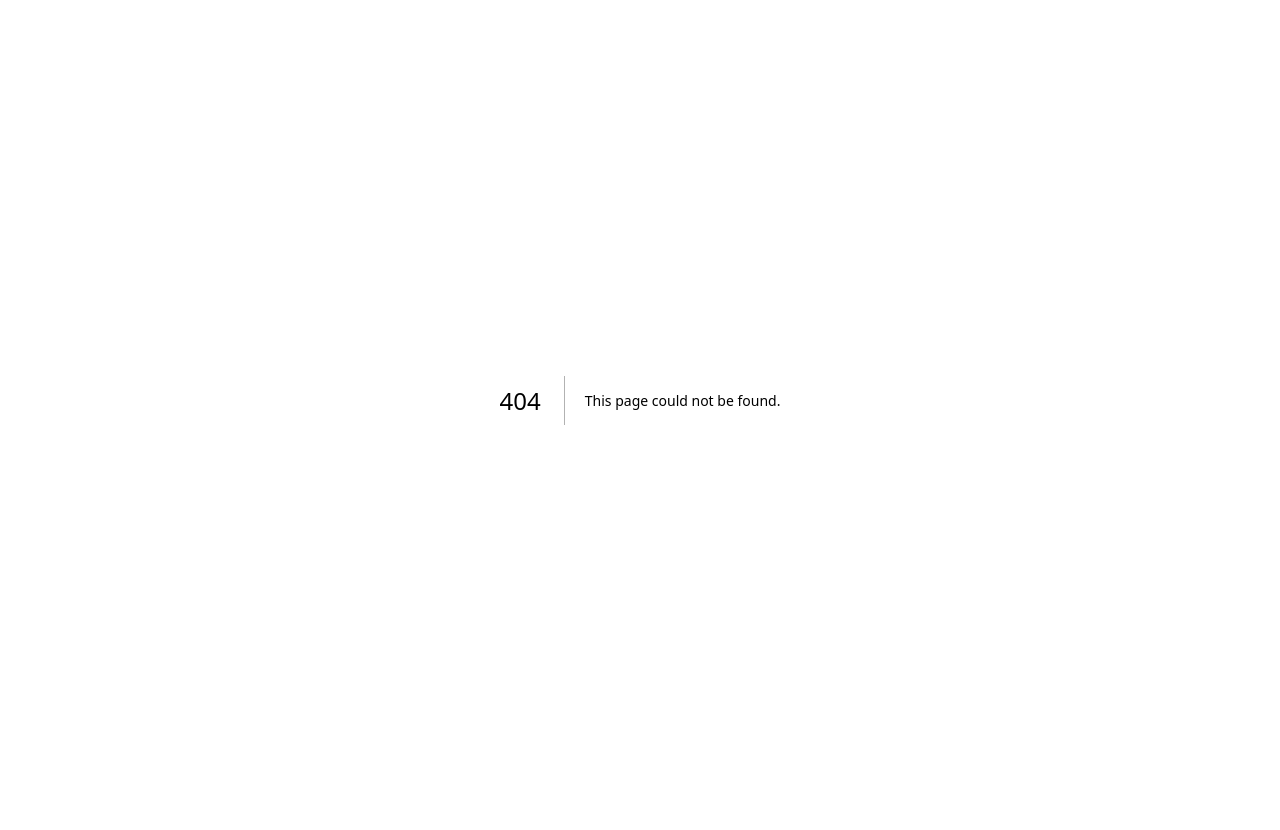
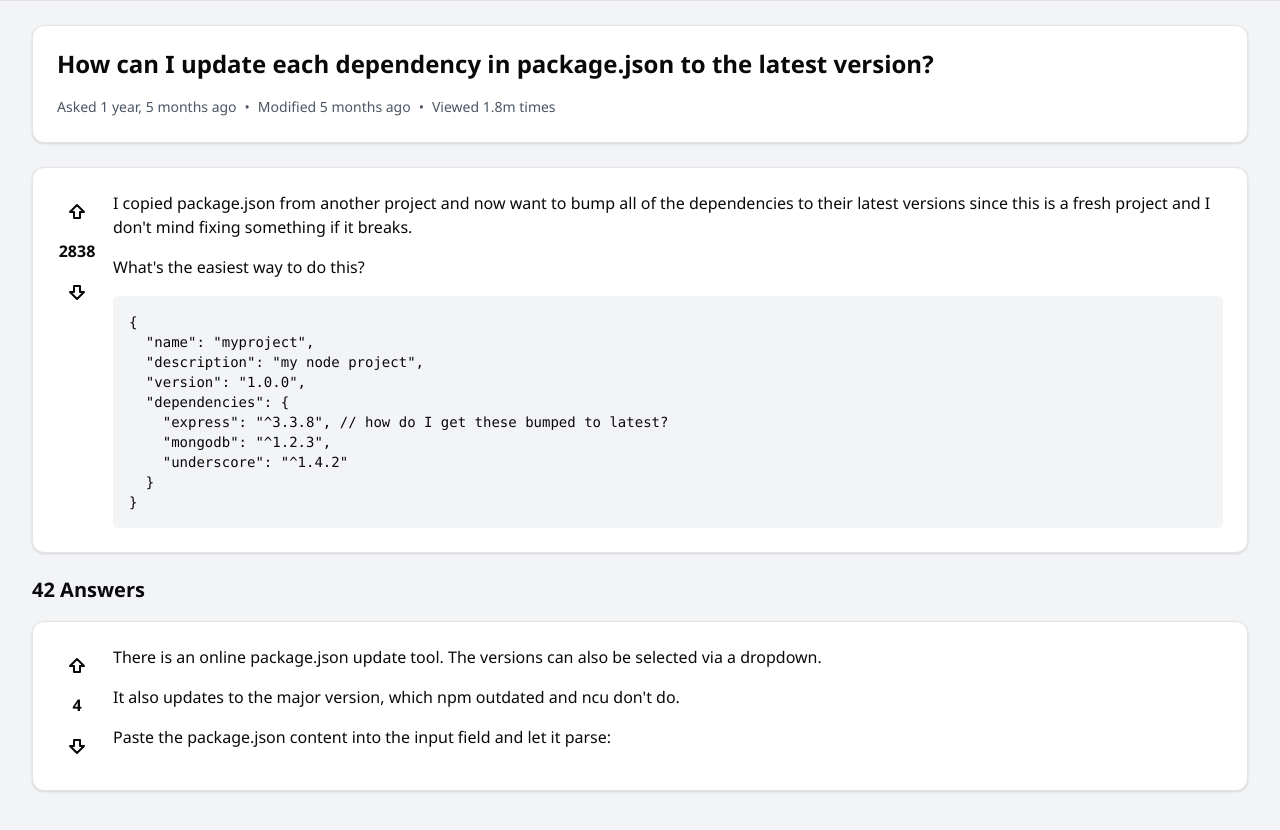
Before and after one commit to picoservicess/intaniaOverflow, a Next.js app in the folder client/: page /1 in a window 1280 px wide. Before the commit this address had no page. Shown: the top 830 px of the page. Before the commit the page ends 800 px from the top, so only its background shows below. Built offline with nearby package versions, Linux system fonts and the light colour scheme.

Commit message:
feat(website): :sparkles: thread page

```diff
--- /dev/null
+++ b/client/src/app/[slug]/page.tsx
@@ -0,0 +1,146 @@
+'use client';
+
+import React, { useState } from 'react';
+import { Button } from '@/components/ui/button';
+import { Card, CardHeader, CardTitle, CardContent } from '@/components/ui/card';
+import { Avatar, AvatarFallback, AvatarImage } from '@/components/ui/avatar';
+import { Separator } from '@/components/ui/separator';
+import { MessageSquare, Share2, ArrowBigUp, ArrowBigDown } from 'lucide-react';
+
+interface VoteButtonProps {
+  // Fixed the icon prop type for TypeScript
+  icon: React.ComponentType<React.SVGProps<SVGSVGElement>>;
+  onClick: () => void;
+  isActive: boolean;
+}
+
+const VoteButton: React.FC<VoteButtonProps> = ({ icon: Icon, onClick, isActive }) => (
+  <Button
+    variant="ghost"
+    size="icon"
+    onClick={onClick}
+    className="rounded-full w-8 h-8 sm:w-10 sm:h-10 hover:bg-transparent"
+  >
+    <Icon
+      className={`w-4 h-4 sm:w-6 sm:h-6 transition-colors ${
+        isActive ? 'text-[#8F2F2F] fill-[#8F2F2F]' : 'hover:text-[#8F2F2F]'
+      }`}
+    />
+  </Button>
+);
+
+interface VoteSectionProps {
+  initialVotes: number;
+}
+
+const VoteSection: React.FC<VoteSectionProps> = ({ initialVotes }) => {
+  const [votes, setVotes] = useState<number>(initialVotes);
+  const [userVote, setUserVote] = useState<'up' | 'down' | null>(null);
+
+  const handleVote = (type: 'up' | 'down') => {
+    if (userVote === type) {
+      setUserVote(null);
+      setVotes(initialVotes);
+    } else {
+      setUserVote(type);
+      setVotes((prevVotes) => (type === 'up' ? prevVotes + 1 : prevVotes - 1));
+    }
+  };
+
+  return (
+    <div className="flex flex-col items-center mr-2 sm:mr-4 mb-4 sm:mb-0">
+      <VoteButton icon={ArrowBigUp} onClick={() => handleVote('up')} isActive={userVote === 'up'} />
+      <span className="text-sm sm:text-base font-bold my-1 sm:my-2">{votes}</span>
+      <VoteButton
+        icon={ArrowBigDown}
+        onClick={() => handleVote('down')}
+        isActive={userVote === 'down'}
+      />
+    </div>
+  );
+};
+
+const ThreadPage: React.FC = () => {
+  return (
+    <div className="bg-gray-100 min-h-screen">
+      <header className="bg-white border-b">{/* Header content */}</header>
+      <div className="max-w-7xl mx-auto py-4 sm:py-6 px-4 sm:px-6 lg:px-8">
+        <div className="flex flex-col space-y-4 sm:space-y-6">
+          {/* Main content */}
+          <div className="flex-grow">
+            <Card className="p-4 sm:p-6 mb-4 sm:mb-6">
+              <h1 className="text-xl sm:text-2xl font-bold mb-2 sm:mb-4">
+                How can I update each dependency in package.json to the latest version?
+              </h1>
+              <div className="flex flex-wrap items-center text-xs sm:text-sm text-gray-600">
+                <span>Asked 1 year, 5 months ago</span>
+                <span className="mx-1 sm:mx-2">•</span>
+                <span>Modified 5 months ago</span>
+                <span className="mx-1 sm:mx-2">•</span>
+                <span>Viewed 1.8m times</span>
+              </div>
+            </Card>
+
+            {/* Question */}
+            <Card className="mb-4 sm:mb-6">
+              <CardContent className="pt-4 sm:pt-6">
+                {/* Adjusted flex classes for responsiveness */}
+                <div className="flex flex-col sm:flex-row">
+                  <VoteSection initialVotes={2838} />
+                  <div className="flex-grow">
+                    <p className="mb-2 sm:mb-4 text-sm sm:text-base">
+                      I copied package.json from another project and now want to bump all of the
+                      dependencies to their latest versions since this is a fresh project and I
+                      don't mind fixing something if it breaks.
+                    </p>
+                    <p className="mb-2 sm:mb-4 text-sm sm:text-base">
+                      What's the easiest way to do this?
+                    </p>
+                    <pre className="bg-gray-100 p-2 sm:p-4 rounded-md mt-2 sm:mt-4 text-xs sm:text-sm overflow-x-auto">
+                      {`{
+  "name": "myproject",
+  "description": "my node project",
+  "version": "1.0.0",
+  "dependencies": {
+    "express": "^3.3.8", // how do I get these bumped to latest?
+    "mongodb": "^1.2.3",
+    "underscore": "^1.4.2"
+  }
+}`}
+                    </pre>
+                  </div>
+                </div>
+              </CardContent>
+            </Card>
+
+            {/* Answers */}
+            <h2 className="text-lg sm:text-xl font-bold mb-2 sm:mb-4">42 Answers</h2>
+            <Card className="mb-4 sm:mb-6">
+              <CardContent className="pt-4 sm:pt-6">
+                {/* Adjusted flex classes for responsiveness */}
+                <div className="flex flex-col sm:flex-row">
+                  <VoteSection initialVotes={4} />
+                  <div className="flex-grow">
+                    <p className="mb-2 sm:mb-4 text-sm sm:text-base">
+                      There is an online package.json update tool. The versions can also be selected
+                      via a dropdown.
+                    </p>
+                    <p className="mb-2 sm:mb-4 text-sm sm:text-base">
+                      It also updates to the major version, which npm outdated and ncu don't do.
+                    </p>
+                    <p className="text-sm sm:text-base">
+                      Paste the package.json content into the input field and let it parse:
+                    </p>
+                    {/* Add more answer content here */}
+                  </div>
+                </div>
+              </CardContent>
+            </Card>
+          </div>
+        </div>
+      </div>
+    </div>
+  );
+};
+
+export default ThreadPage;
```
